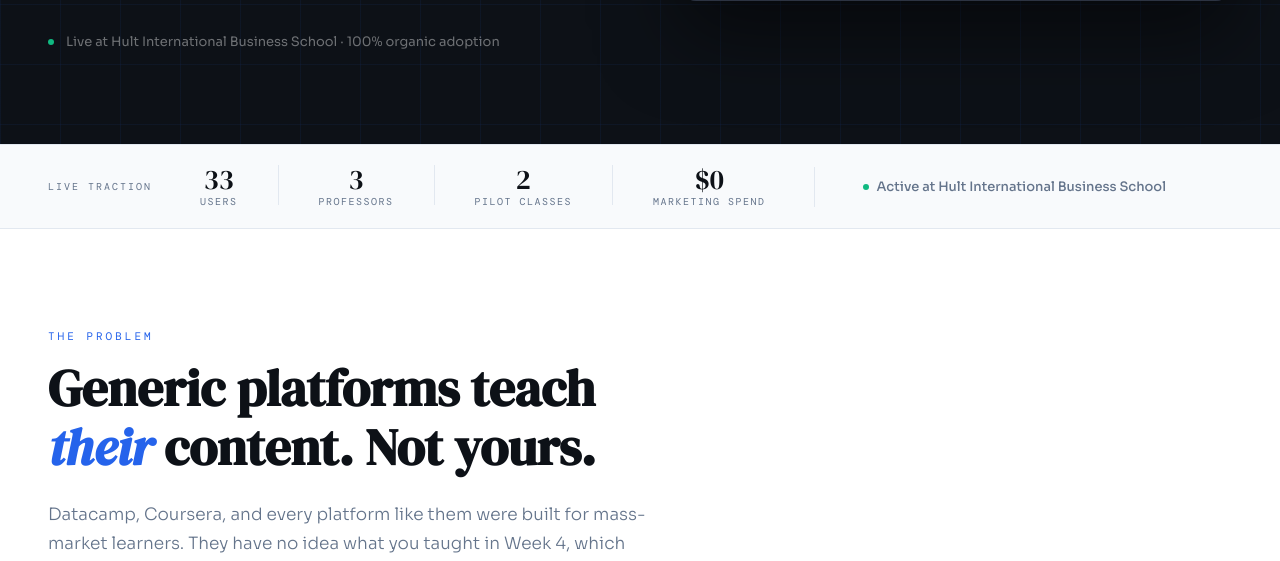
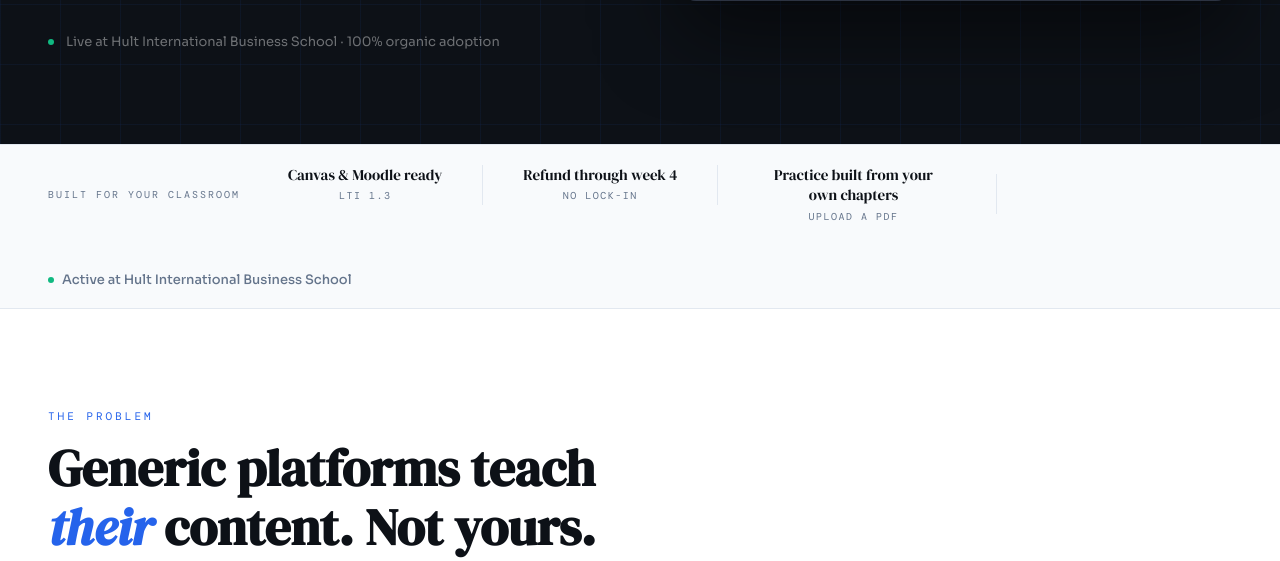
Before and after one commit to adam-elharouchi/AnalytIQ, a Python web app: template templates/landing.html in a window 1280 px wide. Shown: the part 656-1217 px from the top of the page. Run offline with Jinja, Linux system fonts and the light colour scheme; the template is opened without the code that fills it, so the values that code supplies are empty.

Commit message:
fix(legal): stop publishing private usage numbers on the landing page
The proof bar read "Live Traction — 33 Users · 3 Professors · 2 Pilot Classes ·
$0 Marketing Spend" on the branch Render deploys. Two problems, either one
disqualifying: those figures are private under the numbers policy (§8), and they
did not match the canonical export — 40 users and 4 professors — so a buyer in
diligence would have found three different user counts across three surfaces,
33 on the public site, the unresolved 31-vs-40 on the admin dashboard, and 40 in
the export. Adam begins pointing 38 professors at this page tomorrow.

Replaced with capability claims rather than corrected figures, because any real
usage number here would still breach §8: LTI 1.3 with Canvas and Moodle, the
week-4 refund, and practice generated from the professor's own uploaded chapters.
Each is checkable against the product and none of them goes stale weekly. The
Hult line is kept — it names no numbers and is true.

Nothing put this here: the page predates the numbers policy, and §8.1 binds
agents rather than the site, which is why no sweep ever caught it. The §7(f)
leak sweep greps reports/ and marketing/ and has never once grepped templates/.
That gap is the real finding and is recorded separately.

Co-Authored-By: Claude Opus 5 <noreply@anthropic.com>

```diff
--- a/templates/landing.html
+++ b/templates/landing.html
@@ -287,6 +287,19 @@
       font-family: var(--mono); font-size: 10px;
       letter-spacing: 1.5px; color: var(--muted);
       text-transform: uppercase; margin-top: 2px;
+    }
+    /* Replaced the numeric stats on 2026-08-16. The figures that were here were
+       private under the numbers policy and did not match the canonical export.
+       These claims are capability statements, each checkable against the product
+       rather than against a usage count that changes every week. */
+    .proof-claim {
+      font-family: var(--serif); font-size: 15px; line-height: 1.35;
+      color: var(--ink); text-align: center; max-width: 190px;
+    }
+    .proof-claim span {
+      display: block; font-family: var(--mono); font-size: 10px;
+      letter-spacing: 1.5px; color: var(--muted);
+      text-transform: uppercase; margin-top: 4px;
     }
     .proof-divider { width: 1px; height: 40px; background: var(--rule); }
     .proof-school {
@@ -684,27 +697,13 @@
   <!-- — PROOF BAR — -->
   <div class="proof-bar">
     <div class="proof-inner">
-      <div class="proof-label">Live Traction</div>
+      <div class="proof-label">Built for your classroom</div>
       <div class="proof-stats">
-        <div class="proof-stat">
-          <div class="proof-n">33</div>
-          <div class="proof-l">Users</div>
-        </div>
+        <div class="proof-claim">Canvas &amp; Moodle ready<span>LTI 1.3</span></div>
         <div class="proof-divider"></div>
-        <div class="proof-stat">
-          <div class="proof-n">3</div>
-          <div class="proof-l">Professors</div>
-        </div>
+        <div class="proof-claim">Refund through week 4<span>No lock-in</span></div>
         <div class="proof-divider"></div>
-        <div class="proof-stat">
-          <div class="proof-n">2</div>
-          <div class="proof-l">Pilot Classes</div>
-        </div>
-        <div class="proof-divider"></div>
-        <div class="proof-stat">
-          <div class="proof-n">$0</div>
-          <div class="proof-l">Marketing Spend</div>
-        </div>
+        <div class="proof-claim">Practice built from your own chapters<span>Upload a PDF</span></div>
       </div>
       <div class="proof-divider"></div>
       <div class="proof-school">
```
